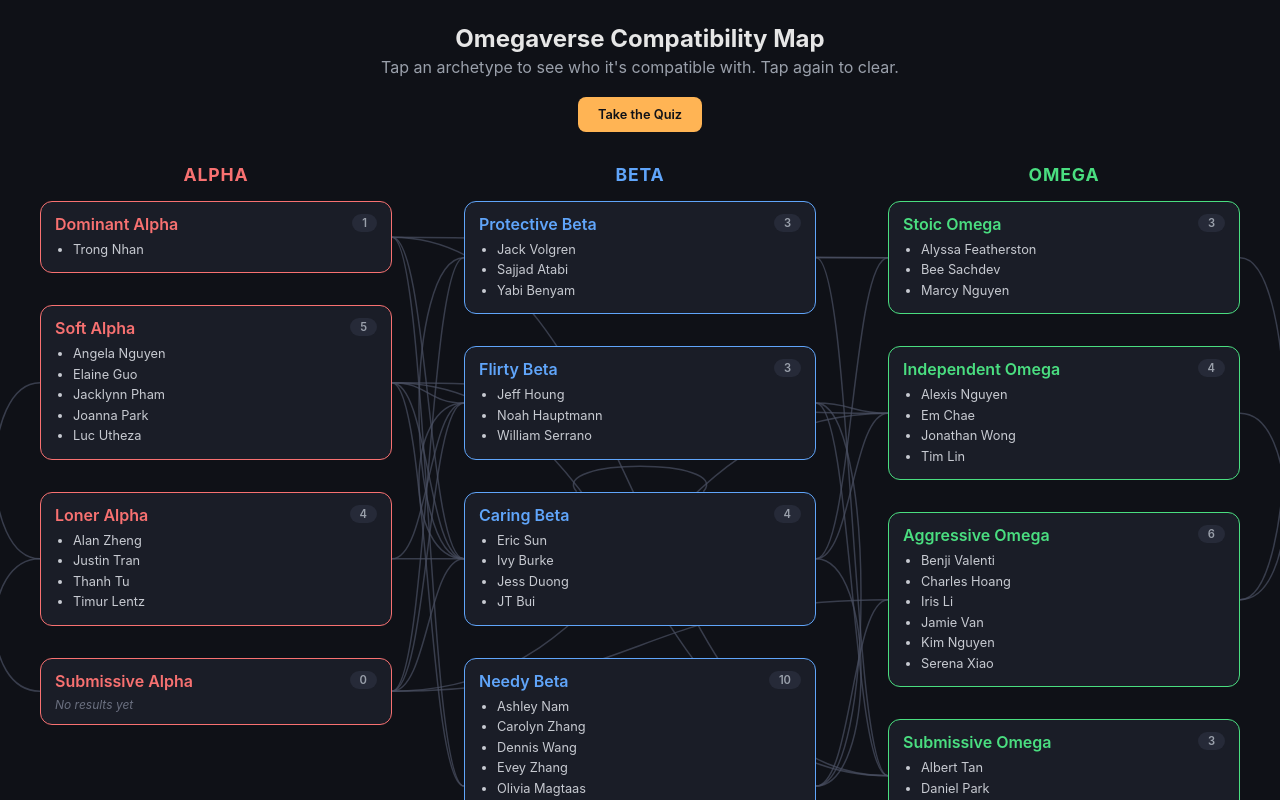
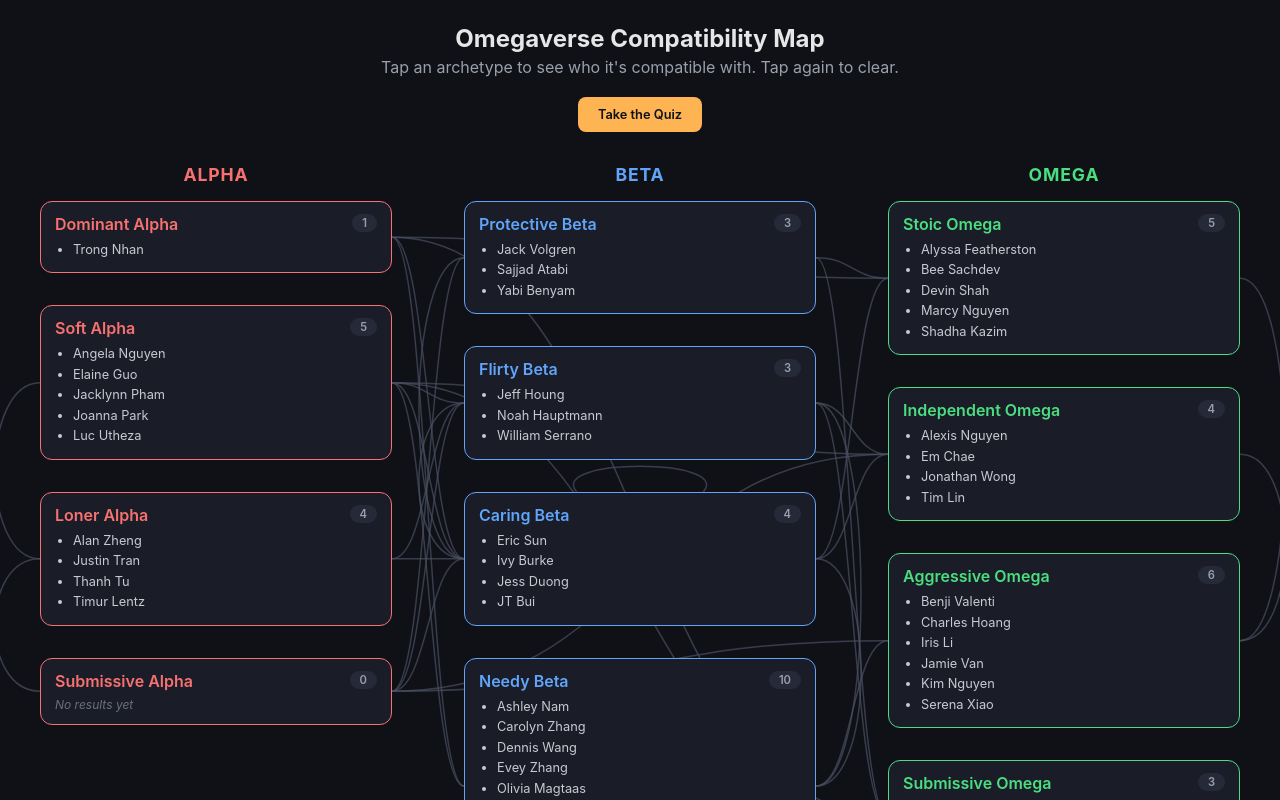
Before and after one commit to anginguyen/omegaverse, a React (Vite) app: page / in a window 1280 px wide. Shown: the top 800 px of the page. Built offline with nearby package versions, Linux system fonts and the light colour scheme.

Commit message:
add shadha and devin

```diff
--- a/src/data.js
+++ b/src/data.js
@@ -78,7 +78,7 @@ export const ARCHETYPES = [
     id: A.STOIC_OMEGA,
     name: 'Stoic Omega',
     type: 'omega',
-    people: ['Alyssa Featherston', 'Bee Sachdev', 'Marcy Nguyen'],
+    people: ['Alyssa Featherston', 'Bee Sachdev', 'Devin Shah', 'Marcy Nguyen', 'Shadha Kazim'],
     compatibleWith: [A.DOM_ALPHA, A.CARING_BETA, A.PROTECTIVE_BETA, A.AGGRESSIVE_OMEGA],
   },
   {
```
